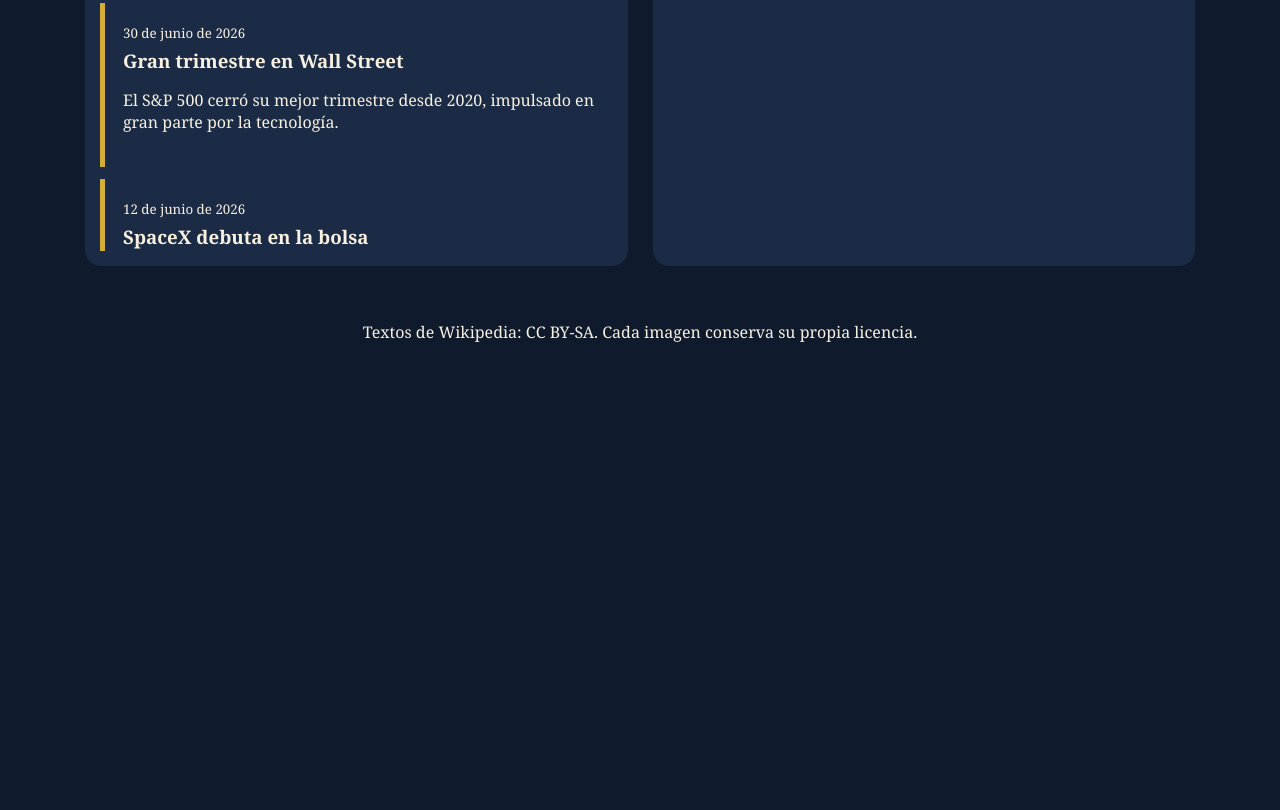
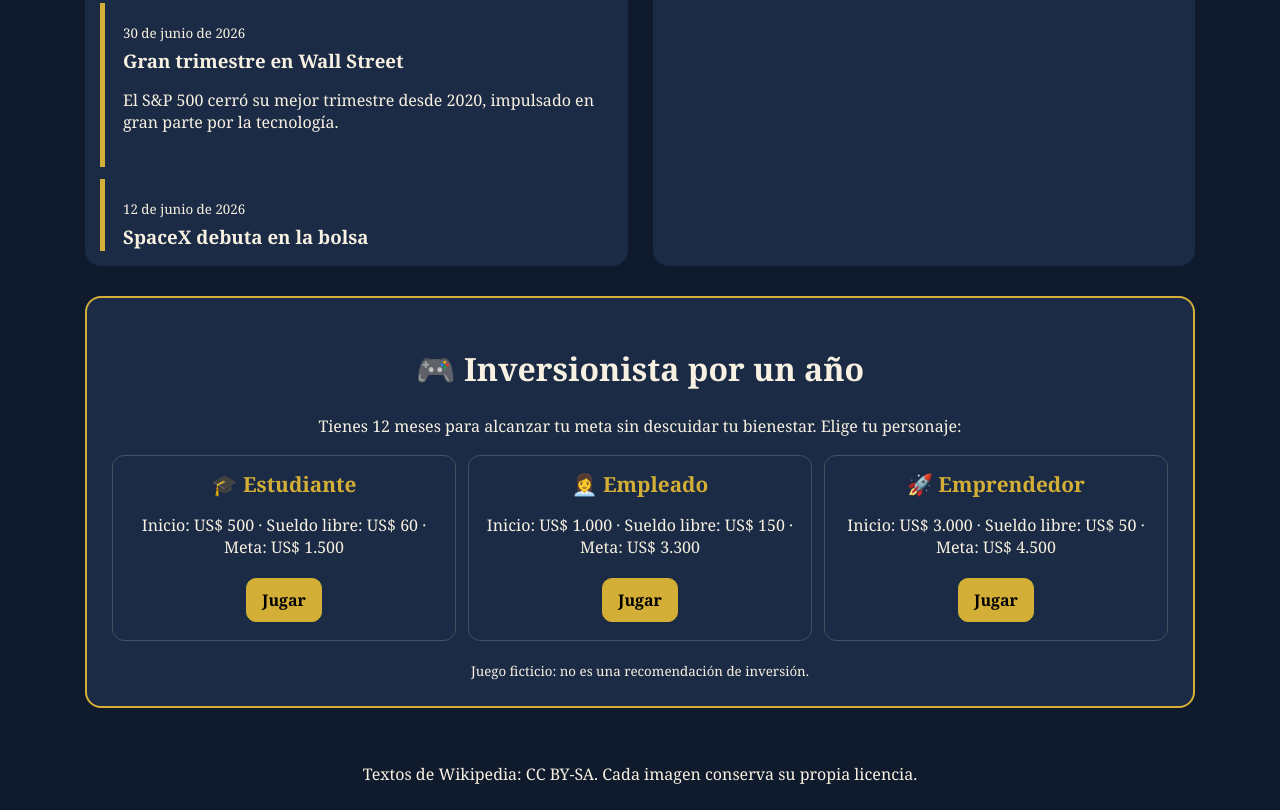
Before and after one commit to penafieldiego76-glitch/Financial-Daily, a plain HTML site: page index.html in a window 1280 px wide. Shown: the part 2398-3208 px from the top of the page. Before the commit the page ends 2766 px from the top, so only its background shows below. Drawn offline with Linux system fonts and the light colour scheme; no server answers; a script that the page names is missing.

Commit message:
Update index.html

```diff
--- a/index.html
+++ b/index.html
@@ -96,6 +96,6 @@
   <script src="mercados.js"></script>
   <script src="extras.js"></script>
   <script src="noticias.js"></script>
-  <script src="juegos.js"></script>
+  <script src="juego.js"></script>
 </body>
 </html>
```
